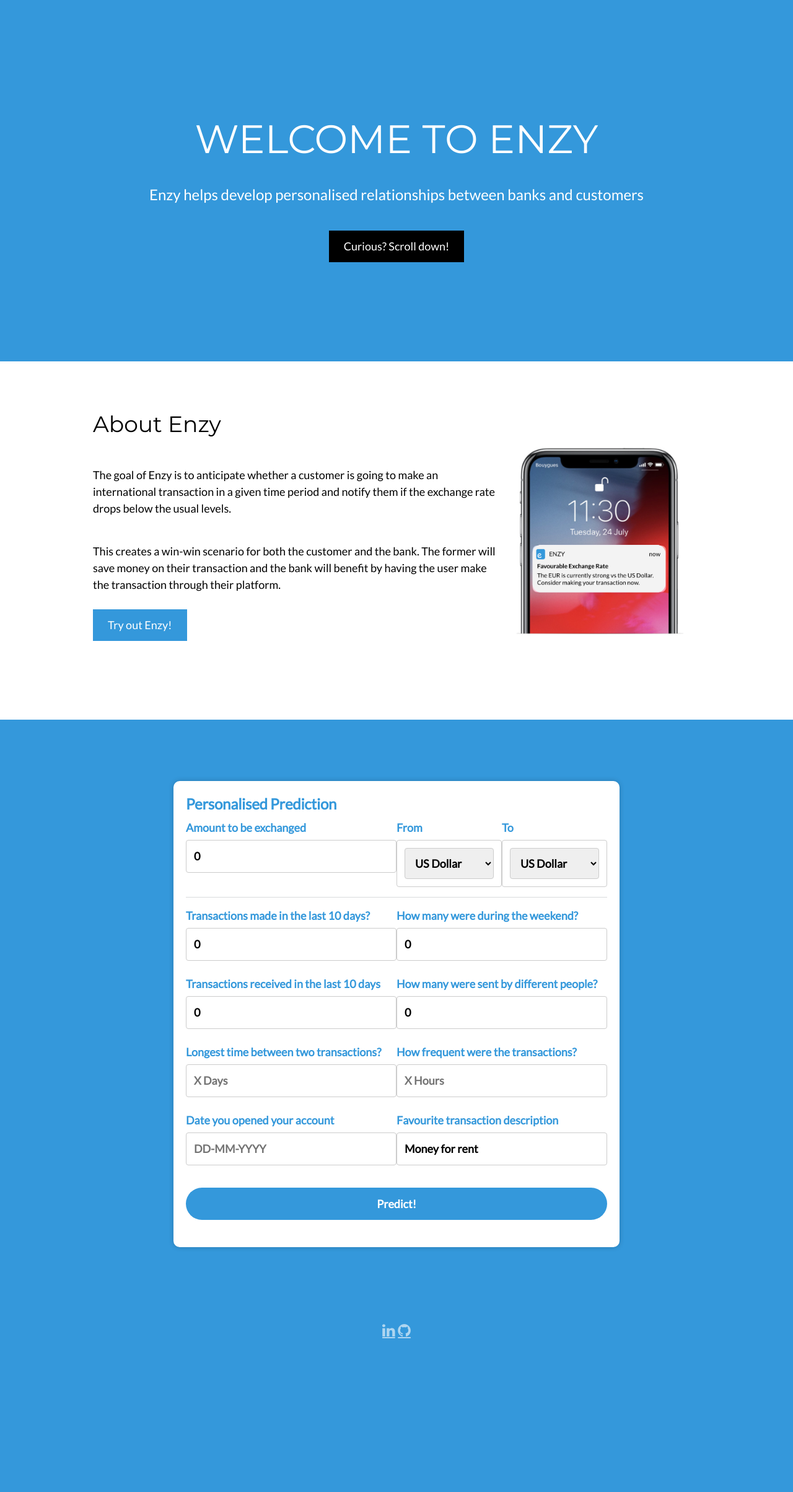
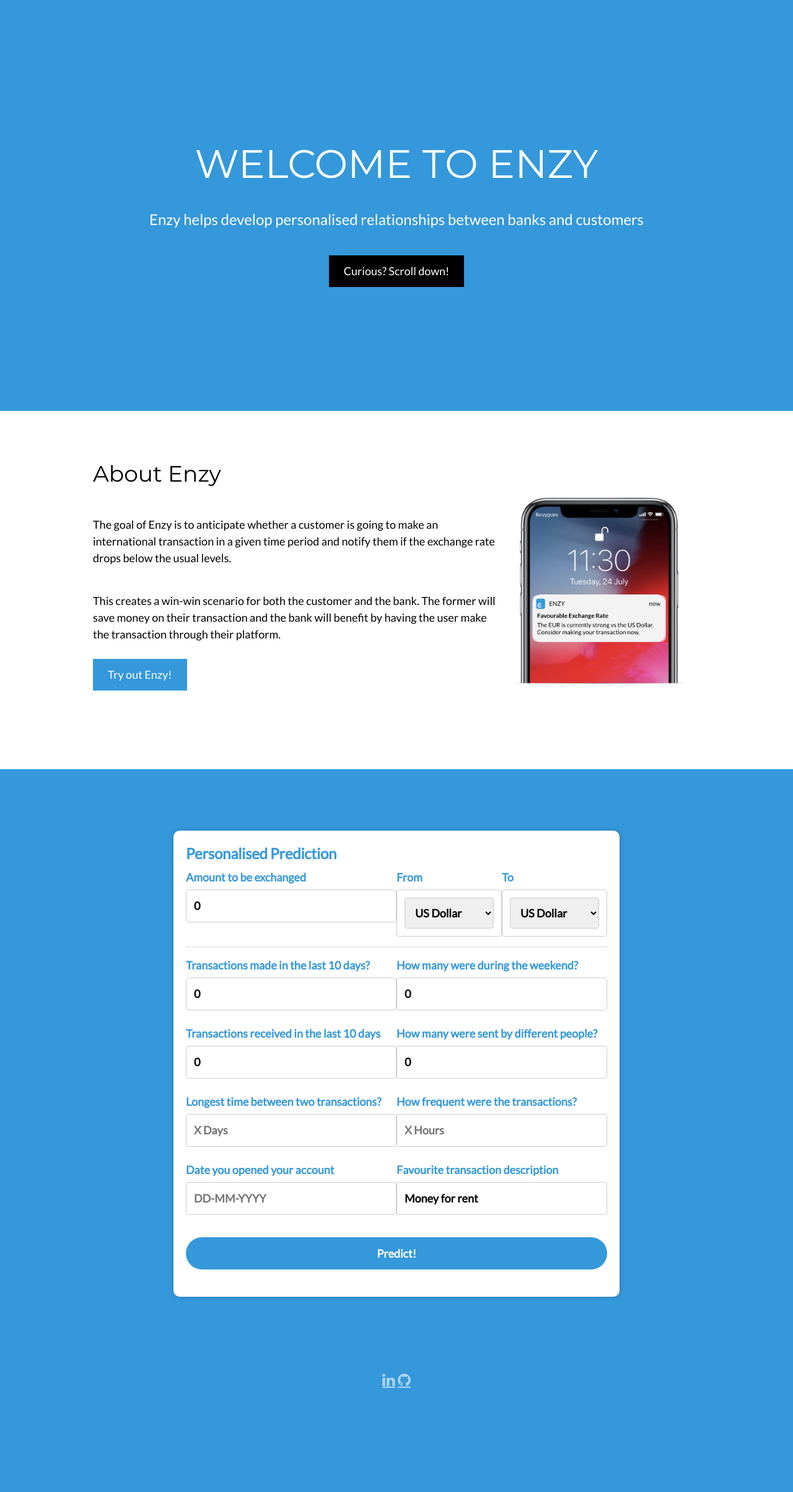
Before and after one commit to fromdatavistodatascience/capstone-lfs, a Flask app: page / in a window 1280 px wide. Shown: the whole page at 62% size. Before the commit the page ends 2159 px from the top, so only its background shows below. Run offline with Flask 2, Linux system fonts and the light colour scheme; parts of the project's set-up code (start-up, migrations or seed data) failed here and were passed over.

Commit message:
Removing unnecessary CSS styles

```diff
--- a/templates/index.html
+++ b/templates/index.html
@@ -24,171 +24,6 @@ body,h1,h2,h3,h4,h5,h6 {font-family: "Lato", sans-serif}
   cursor: pointer;
 }
 
-.dropdown {
-  position: relative;
-  display: inline-block;
-}
-
-.dropdown-content {
-  display: none;
-  position: absolute;
-  background-color: #f9f9f9;
-  min-width: 160px;
-  box-shadow: 0px 8px 16px 0px rgba(0,0,0,0.2);
-  z-index: 1;
-}
-
-.dropdown-content a {
-  color: black;
-  padding: 12px 16px;
-  text-decoration: none;
-  display: block;
-}
-
-.dropdown-content a:hover {background-color: #f1f1f1}
-
-.dropdown:hover .dropdown-content {
-  display: block;
-}
-
-.dropdown:hover .dropbtn {
-  background-color: #3e8e41;
-}
-
-.container-contact100 {
-  width: 100%;
-  min-height: 100vh;
-  display: -webkit-box;
-  display: -webkit-flex;
-  display: -moz-box;
-  display: -ms-flexbox;
-  display: flex;
-  flex-wrap: wrap;
-  justify-content: center;
-  align-items: center;
-  padding: 15px;
-  background: #e6e6e6;
-
-}
-
-[ Contact ]*/
-
-.container-contact100 {
-  width: 100%;
-  min-height: 100vh;
-  display: -webkit-box;
-  display: -webkit-flex;
-  display: -moz-box;
-  display: -ms-flexbox;
-  display: flex;
-  flex-wrap: wrap;
-  justify-content: center;
-  align-items: center;
-  padding: 15px;
-  background: #3498db !important;
-
-}
-
-.wrap-contact100 {
-  width: 920px;
-  background: #fff;
-  border-radius: 10px;
-  overflow: hidden;
-  padding: 62px 55px 90px 55px;
-}
-
-
-/*------------------------------------------------------------------
-[  ]*/
-
-.contact100-form {
-  width: 100%;
-  display: -webkit-box;
-  display: -webkit-flex;
-  display: -moz-box;
-  display: -ms-flexbox;
-  display: flex;
-  flex-wrap: wrap;
-  justify-content: space-between;
-}
-
-.contact100-form-title {
-  display: block;
-  width: 100%;
-  font-family: Montserrat-Black;
-  font-size: 39px;
-  color: #333333;
-  line-height: 1.2;
-  text-align: center;
-  padding-bottom: 59px;
-}
-
-
-
-/*------------------------------------------------------------------
-[  ]*/
-
-.wrap-input100 {
-  width: 100%;
-  position: relative;
-  border: 1px solid #e6e6e6;
-  border-radius: 13px;
-  padding: 10px 30px 9px 22px;
-  margin-bottom: 20px;
-}
-
-.rs1-wrap-input100 {
-  width: calc((100% - 30px) / 2);
-}
-
-.label-input100 {
-  font-family: Montserrat-SemiBold;
-  font-size: 10px;
-  color: #393939;
-  line-height: 1.5;
-  text-transform: uppercase;
-}
-
-.input100 {
-  display: block;
-  width: 100%;
-  background: transparent;
-  font-family: Montserrat-SemiBold;
-  font-size: 18px;
-  color: #555555;
-  line-height: 1.2;
-  padding-right: 15px;
-}
-
-
-/*---------------------------------------------*/
-input.input100 {
-  height: 40px;
-}
-
-
-textarea.input100 {
-  min-height: 120px;
-  padding-top: 9px;
-  padding-bottom: 13px;
-}
-
-
-.input100:focus + .focus-input100::before {
-  width: 100%;
-}
-
-.has-val.input100 + .focus-input100::before {
-  width: 100%;
-}
-
-/*---------------------------------------------*/
-.container {
-  border-radius: 5px;
-  background-color: #3498db;
-  padding: 20px;
-}
-
 input[type=text], select, textarea {
   width: 100%;
   padding: 12px;
@@ -213,15 +48,9 @@ input[type=submit]:hover {
   background-color: #45a049;
 }
 
-.container {
-  border-radius: 5px;
-  background-color: #f2f2f2;
-  padding: 20px;
-}
-
 /*---------------------------------------------*/
 
-.transferwise-container {
+.tf-container {
   width: 750px;
   padding: 35px 15px;
   max-width: 100%;
@@ -230,7 +59,7 @@ input[type=submit]:hover {
   display: block;
 }
 
-.transferwise-container-0 {
+.tf-container-0 {
   width: 800px;
   max-width: 100%;
   margin: 0px auto;
@@ -239,7 +68,7 @@ input[type=submit]:hover {
   color: #3498db
 }
 
-.transferwise-container-1 {
+.tf-container-1 {
   margin-right: 20px;
   width: 100%;
   box-sizing: border-box;
@@ -254,7 +83,7 @@ input[type=submit]:hover {
 }
 
 
-.transferwise-container-2 {
+.tf-container-2 {
   font-size: 24px;
   line-height: 1.4;
   margin: 0px !important;
@@ -272,7 +101,7 @@ input[type=submit]:hover {
   font-family: "Lato", sans-serif;
 }
 
-.transferwise-container-3 {
+.tf-container-3 {
   font-size: 18px;
   font-weight: 900;
   direction: ltr;
@@ -288,7 +117,7 @@ input[type=submit]:hover {
   text-align: left
 }
 
-.transferwise-container-4 {
+.tf-container-4 {
   font-size: 18px;
   font-weight: 900;
   direction: ltr;
@@ -303,7 +132,7 @@ input[type=submit]:hover {
   text-align: left;
 }
 
-.transferwise-container-5 {
+.tf-container-5 {
   width: 100%;
   cursor: pointer;
   display: inline-block;
@@ -331,19 +160,19 @@ input[type=submit]:hover {
   padding: 17px 48px;
 }
 
-.transferwise-container-7 {
+.tf-container-7 {
   line-height: 24px;
   color: #15b01a;
   background-color: #fff;
 }
 
-.transferwise-container-8 {
+.tf-container-8 {
   line-height: 24px;
   color: #0343df;
   background-color: #fff;
 }
 
-.transferwise-container-9 {
+.tf-container-9 {
   line-height: 24px;
   color: #e50000;
   background-color: #fff;
@@ -365,7 +194,7 @@ input[type=submit]:hover {
 <body>
 
 <!-- Header -->
-<header class="w3-container w3-center" style="padding:160px 16px; color: #ffffff; background-color: #3498db">
+<header class="w3-container w3-center" style="padding:200px 16px; color: #ffffff; background-color: #3498db">
   <h1 class="w3-margin w3-jumbo">WELCOME TO ENZY</h1>
   <p class="w3-xlarge">Enzy helps develop personalised relationships between banks and customers</p>
   <a href="#about" class="w3-button w3-black w3-padding-large w3-large w3-margin-top">Curious? Scroll down!</a>
@@ -393,14 +222,14 @@ input[type=submit]:hover {
 
 <!-- Results -->
 <div class="w3-row-padding w3-padding-64 w3-container" style="color: #ffffff; background-color: #3498db">
-  <div id="questions" class="transferwise-container">
-    <div class="transferwise-container-0">
-      <div class="transferwise-container-1">
-        <div class="transferwise-container-2">
+  <div id="questions" class="tf-container">
+    <div class="tf-container-0">
+      <div class="tf-container-1">
+        <div class="tf-container-2">
           Personalised Prediction
         </div>
         <form action="/get_results" method="post">
-        <div class="transferwise-container-3">
+        <div class="tf-container-3">
           <div class="w3-half">
             Amount to be exchanged
             <input class="w3-input w3-border" type="text" name="amount" value="0">
@@ -442,8 +271,8 @@ input[type=submit]:hover {
             </div>
           </div>
         <div class="w3-row-padding" style="margin:0; padding: 0px 0px">
-          <div class="transferwise-container-4">
-            <div class="transferwise-container-3">
+          <div class="tf-container-4">
+            <div class="tf-container-3">
               <div class="w3-half" style="margin-top: 8px">
                 Transactions made in the last 10 days?
                 <input class="w3-input w3-border" type="text" name="n_transactions_made" value="0">
@@ -478,7 +307,7 @@ input[type=submit]:hover {
               </div>
             </div>
           </div>
-          <div class="transferwise-container-5">
+          <div class="tf-container-5">
             <input type="submit" style="width: 100%; font-size: 18px;;padding: 0px 0px; margin: 0px 0px; background-color:#3498db" value="Predict!">
           </div>
         </div>
```
Also changed, not shown: templates/results.html (+25 -35 lines).
